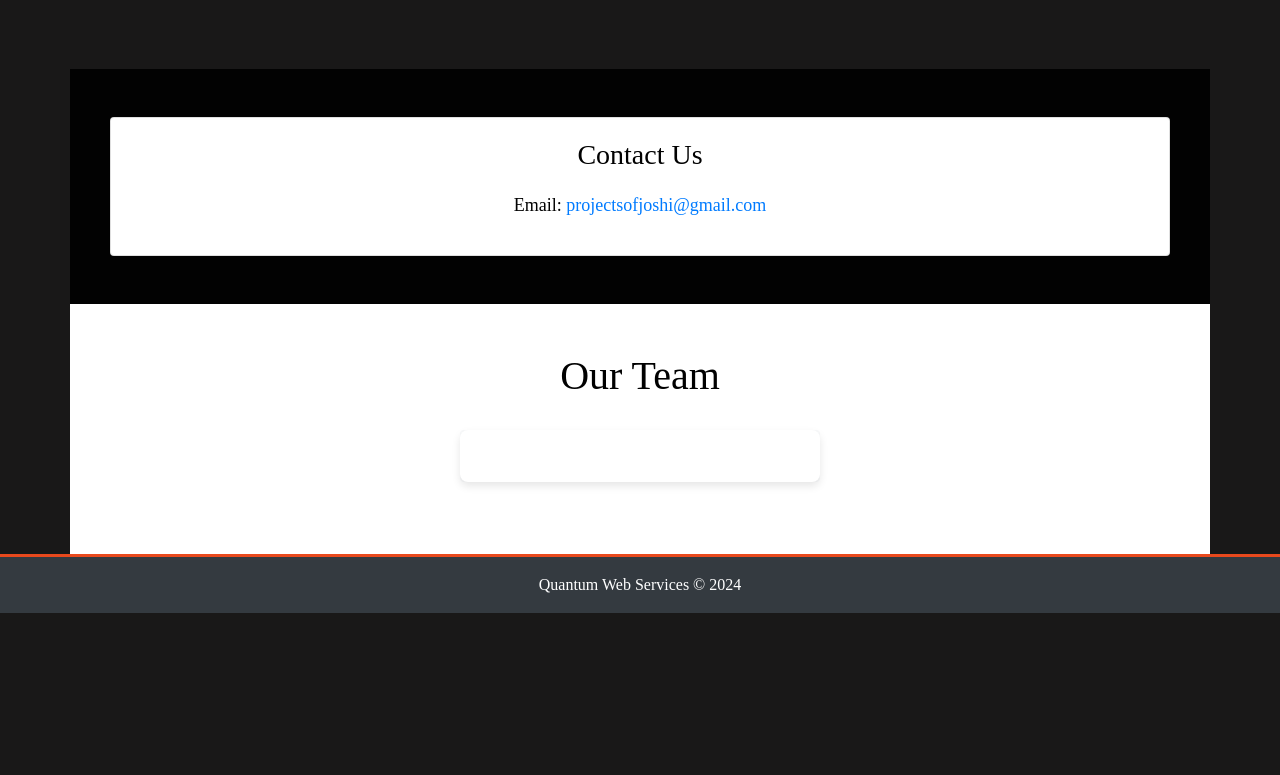
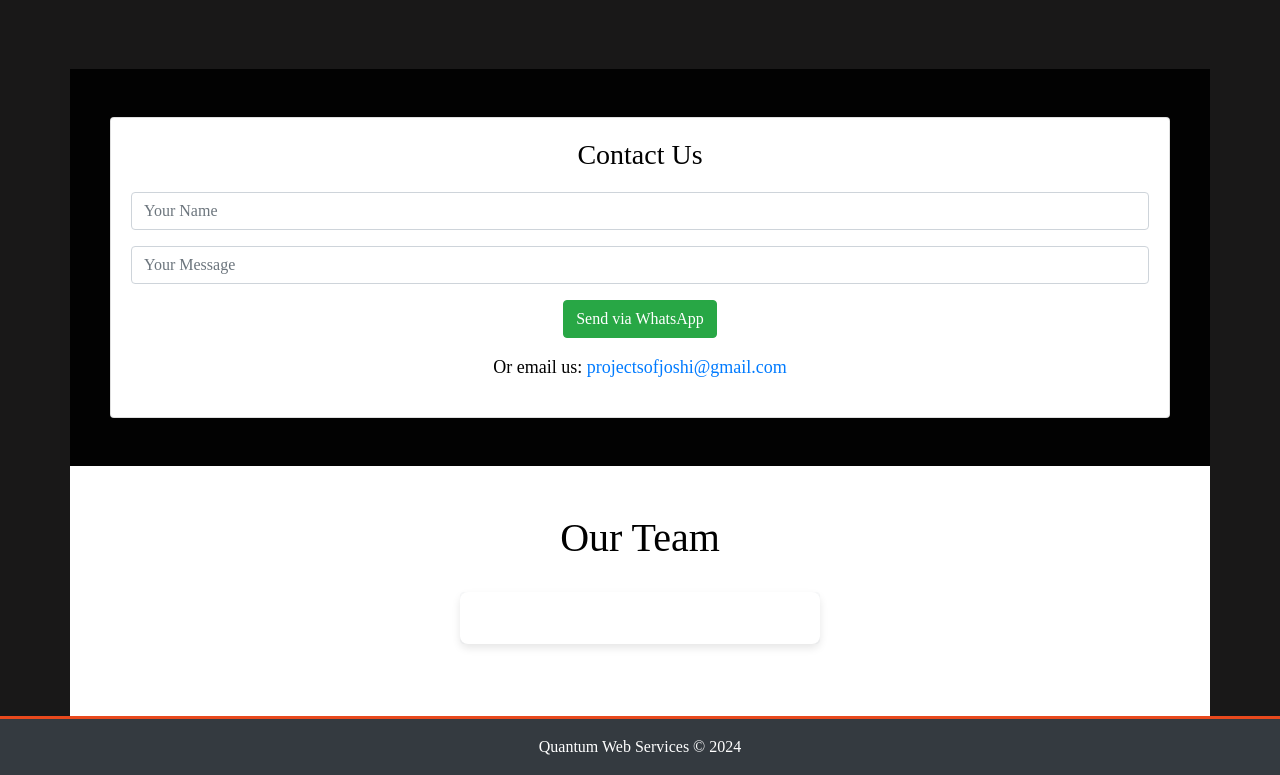
Before and after one commit to JoshiDemo/WEBSOLUTION, a plain HTML site: page index.html in a window 1280 px wide. Shown: the part 1426-2201 px from the top of the page. Before the commit the page ends 2039 px from the top, so only its background shows below. Drawn offline with nearby package versions, Linux system fonts and the light colour scheme.

Commit message:
Update index.html

```diff
--- a/index.html
+++ b/index.html
@@ -97,13 +97,23 @@
     </section>
 
     <section id="contact" class="container py-5">
-        <div class="card text-center">
-            <div class="card-body">
-                <h2>Contact Us</h2>
-                <p>Email: <a href="mailto:projectsofjoshi@gmail.com">projectsofjoshi@gmail.com</a></p>
-            </div>
+    <div class="card text-center">
+        <div class="card-body">
+            <h2>Contact Us</h2>
+            <form id="whatsappForm" onsubmit="sendMessage(event)">
+                <div class="form-group">
+                    <input type="text" id="name" class="form-control" placeholder="Your Name" required>
+                </div>
+                <div class="form-group">
+                    <input type="text" id="message" class="form-control" placeholder="Your Message" required>
+                </div>
+                <button type="submit" class="btn btn-success">Send via WhatsApp</button>
+            </form>
+            <p class="mt-3">Or email us: <a href="mailto:projectsofjoshi@gmail.com">projectsofjoshi@gmail.com</a></p>
         </div>
-    </section>
+    </div>
+</section>
+
 
     <section id="team" class="container py-5 text-center">
         <h2>Our Team</h2>
@@ -130,5 +140,20 @@
     <script src="https://cdn.jsdelivr.net/npm/@popperjs/core@2.5.4/dist/umd/popper.min.js"></script>
     <script src="https://stackpath.bootstrapcdn.com/bootstrap/4.5.2/js/bootstrap.min.js"></script>
     <script src="scripts.js"></script>
+
+
+<script>
+    function sendMessage(event) {
+        event.preventDefault();
+        const name = document.getElementById("name").value;
+        const message = document.getElementById("message").value;
+
+        const whatsappNumber = "918793678452"; // Replace with your WhatsApp number (with country code, no +)
+        const url = `https://wa.me/${whatsappNumber}?text=Hello, I am ${encodeURIComponent(name)}. ${encodeURIComponent(message)}`;
+
+        window.open(url, '_blank');
+    }
+</script>
+
 </body>
 </html>
```
